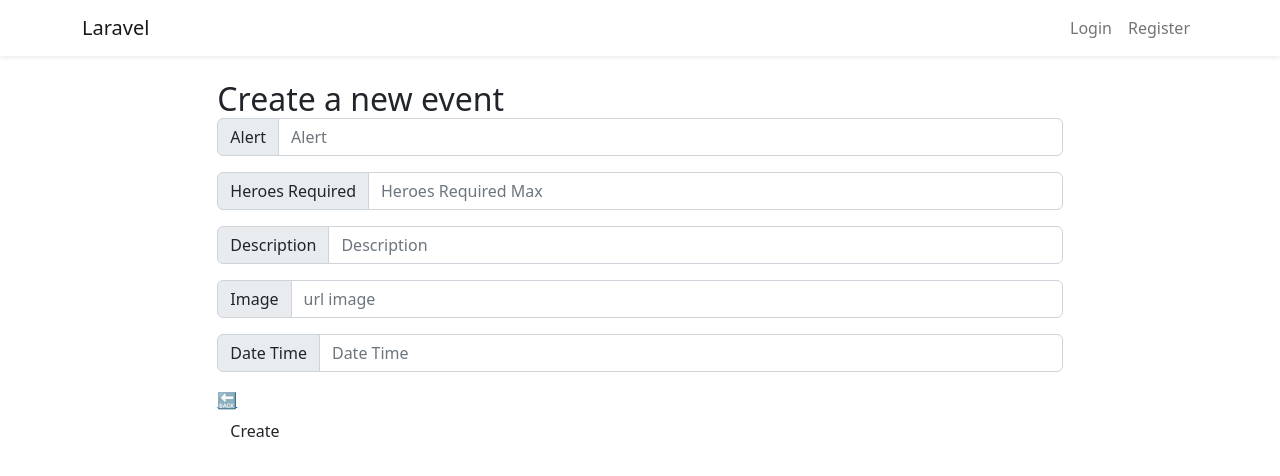
After one commit to camilaruiz17/tech-event, a Laravel app: page /create in a window 1280 px wide. The commit adds this page. Shown: the top 476 px of the page. Run offline with Laravel 9, Linux system fonts and the light colour scheme; style sheets or scripts are compiled from the project's sources.

Commit message:
Create done

```diff
--- a/app/Http/Controllers/CrimeController.php
+++ b/app/Http/Controllers/CrimeController.php
@@ -27,7 +27,7 @@ class CrimeController extends Controller
      */
     public function create()
     {
-        //
+        return view ('createCrime');
     }
 
     /**
--- /dev/null
+++ b/resources/views/createCrime.blade.php
@@ -0,0 +1,45 @@
+@extends('layouts.app')
+
+@section('content')
+  <div class="containerCreate">
+    <div class="row justify-content-center">
+        <div class="col-md-8">
+            <div class="card-body">
+                <h2 class="card-title">Create a new event</h2>
+                <form class="justify-content-center" action="{{ route('storeCrime') }}" method="post">
+                    @csrf
+                    <div class="input-group mb-3">
+                        <span class="input-group-text" id="inputGroup-sizing-default">Alert</span>
+                        <input type="text" name="alertName" class="form-control" aria-label="Sizing example input" aria-describedby="inputGroup-sizing-default" placeholder="Alert">
+                    </div>
+                     <div class="input-group mb-3">
+                        <span class="input-group-text" id="inputGroup-sizing-default">Heroes Required</span>
+                        <input type="text" name="heroesRequired" class="form-control" aria-label="Sizing example input" aria-describedby="inputGroup-sizing-default" placeholder="Heroes Required Max">
+                    </div>
+                     <div class="input-group mb-3">
+                        <span class="input-group-text" id="inputGroup-sizing-default">Description</span>
+                        <input type="text" name="description" class="form-control" aria-label="Sizing example input" aria-describedby="inputGroup-sizing-default" placeholder="Description">
+                    </div>
+                     <div class="input-group mb-3">
+                        <span class="input-group-text" id="inputGroup-sizing-default">Image</span>
+                        <input type="text" name="img" class="form-control subirFoto" aria-label="Sizing example input" aria-describedby="inputGroup-sizing-default" placeholder="url image">
+                    </div>
+                    <div class="input-group mb-3">
+                        <span class="input-group-text" id="inputGroup-sizing-default">Date Time</span>
+                        <input type="text" name="datetime" class="form-control" aria-label="Sizing example input" aria-describedby="inputGroup-sizing-default" placeholder="Date Time">
+                    </div>
+
+                    <div class="float-right">
+                        <a href="{{ route('home') }}">🔙</a>
+                    </div>
+
+                    <div class="btnCreate">
+                        <button type="submit" class="btn btn-outline-succes" value="Create">Create</button>
+                    </div>
+                </form>
+            </div>
+        </div>
+    </div>
+  </div>
+
+@endsection
--- a/routes/web.php
+++ b/routes/web.php
@@ -7,7 +7,10 @@ use App\Http\Controllers\CrimeController;
 Auth::routes();
 
 Route::get('/', [CrimeController::class, 'index'])->name('home');
+Route::get('/home', [CrimeController::class, 'index']);
 
-Route::get('/home', [CrimeController::class, 'index']);
 Route::delete('/delete/{id}', [CrimeController::class, 'destroy'])->name
 ('deleteCrime');
+
+Route::get('/create', [CrimeController::class, 'create'])->name('createCrime');
+Route::post('/', [CrimeController::class, 'store'])->name('storeCrime');
```
Also changed, not shown: resources/views/home.blade.php (+9 -0 lines), tests/Feature/CRUDCrimeTest.php (+12 -3 lines).
